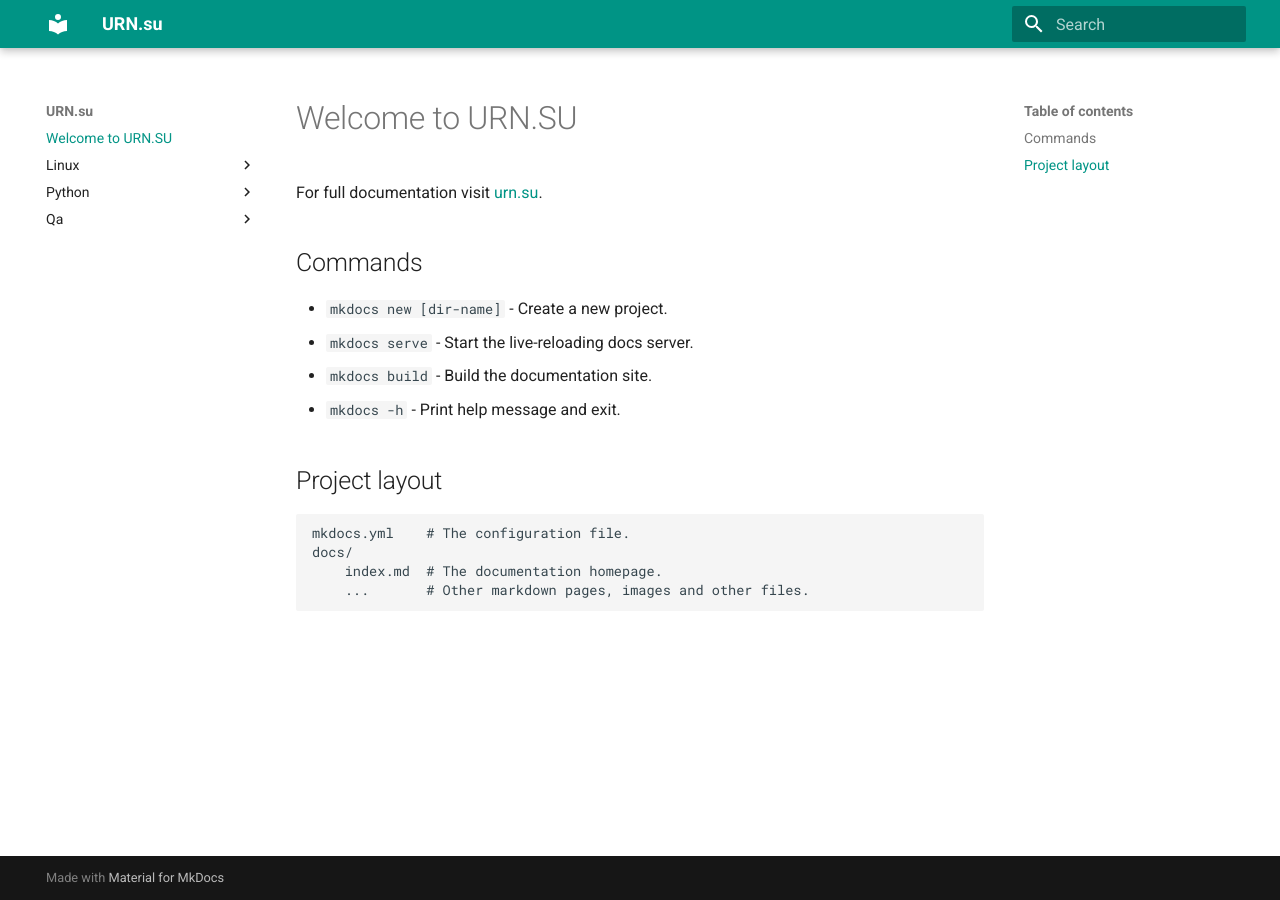
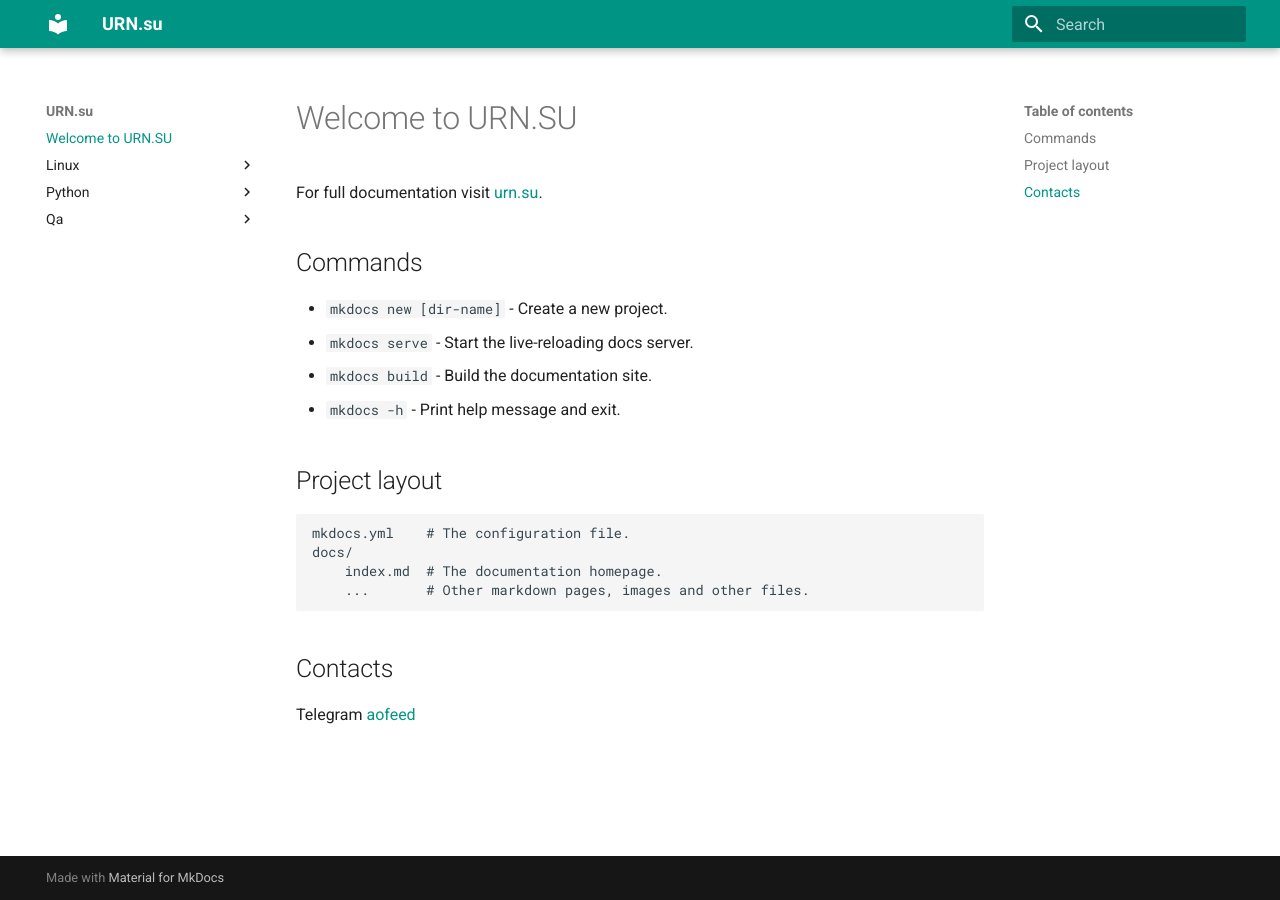
Before and after one commit to AndreiOlegovich/mkdocs-demo-project, an MkDocs documentation site: the page built from docs/index.md, in a window 1280 px wide. Built offline with MkDocs 1.6.1 and Material for MkDocs 9.7.7, drawn with Linux system fonts in a browser that asks for light colours.

Commit message:
DEV: adds contact info

```diff
--- a/docs/index.md
+++ b/docs/index.md
@@ -15,3 +15,7 @@ For full documentation visit [urn.su](https://www.urn.su/code/python/mkdocs/).
     docs/
         index.md  # The documentation homepage.
         ...       # Other markdown pages, images and other files.
+
+## Contacts
+
+Telegram [aofeed](https://t.me/aofeed)
```
